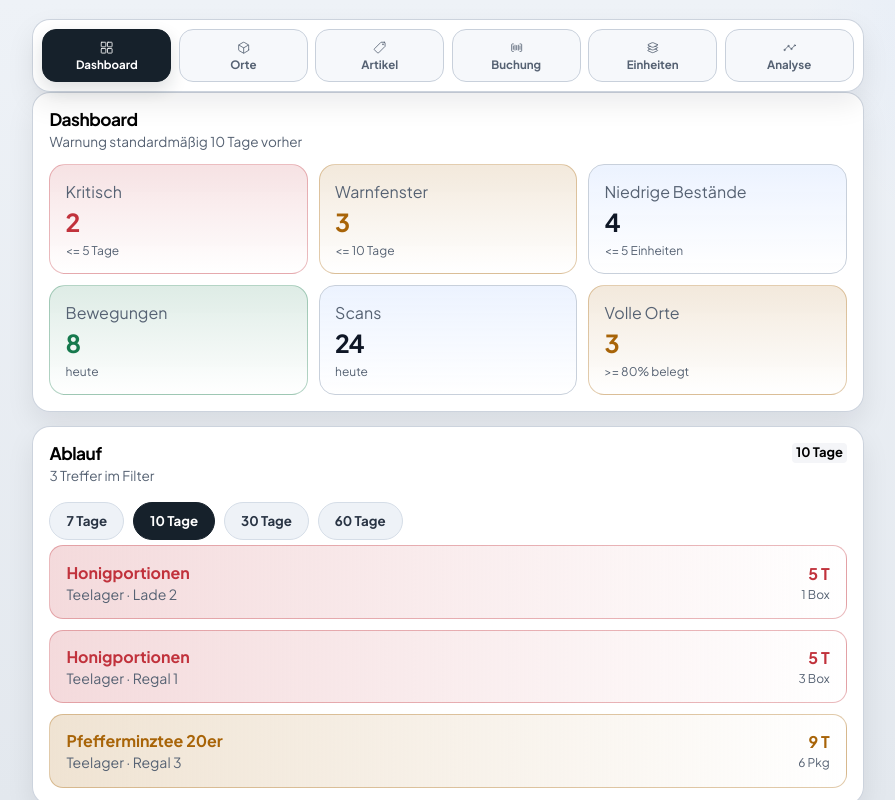
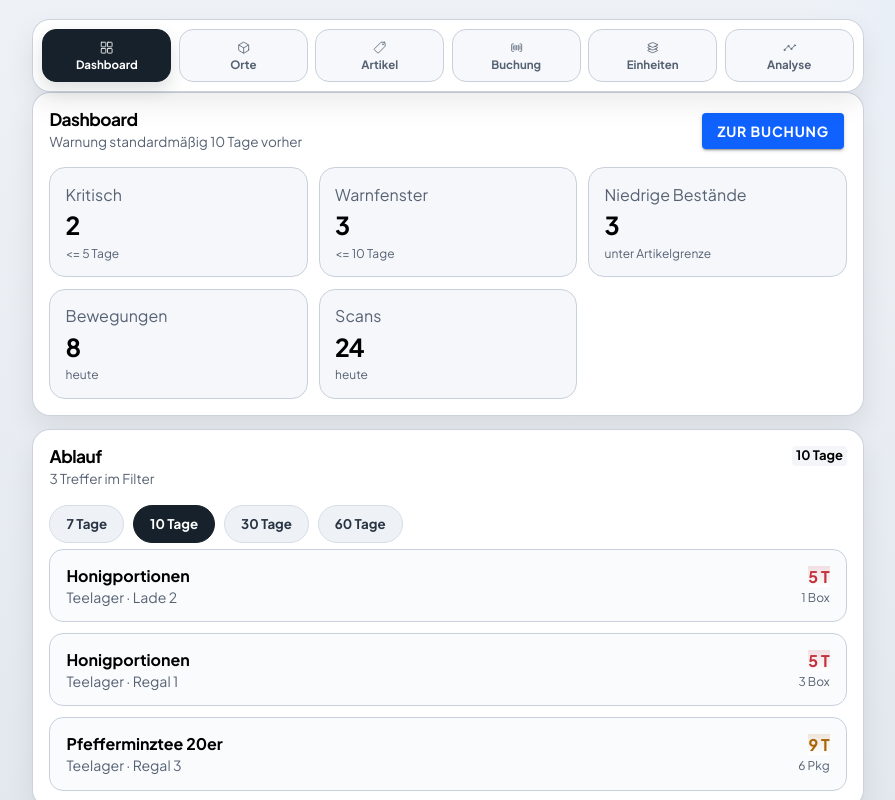
Before and after one commit to nitevlite/lagerkontrolle, a React (Vite) app: page / in a window 1280 px wide. Both pictures are taken after a click on the button "Dashboard". Shown: the whole page, without its empty margins (192-1087 px from the left). Built offline with nearby package versions, Linux system fonts and the light colour scheme.

Commit message:
Refine dashboard alerts and booking selection

```diff
--- a/src/App.tsx
+++ b/src/App.tsx
@@ -103,6 +103,7 @@ function App() {
   const [itemBarcodeDraft, setItemBarcodeDraft] = useState("");
   const [itemUnitTypeId, setItemUnitTypeId] = useState("");
   const [itemPreferredLocationId, setItemPreferredLocationId] = useState("");
+  const [itemLowStockThresholdDraft, setItemLowStockThresholdDraft] = useState("5");
   const [itemTrackExpiryDraft, setItemTrackExpiryDraft] = useState(true);
   const [batchCodeDraft, setBatchCodeDraft] = useState("");
   const [batchExpiryDateDraft, setBatchExpiryDateDraft] = useState("");
@@ -118,7 +119,6 @@ function App() {
   const [bookingNewBatchCodeDraft, setBookingNewBatchCodeDraft] = useState("");
   const [bookingNewBatchExpiryDraft, setBookingNewBatchExpiryDraft] = useState("");
   const [bookingAdjustmentDirection, setBookingAdjustmentDirection] = useState<"increase" | "decrease">("increase");
-  const [bookingItemFilterDraft, setBookingItemFilterDraft] = useState("");
   const [scanMode, setScanMode] = useState<"booking-item" | "item-barcode" | null>(null);
   const [scanMessage, setScanMessage] = useState<string | null>(null);
   const [scanInputDraft, setScanInputDraft] = useState("");
@@ -264,6 +264,7 @@ function App() {
       setItemBarcodeDraft("");
       setItemUnitTypeId(snapshotState?.unitTypes[0]?.id ?? "");
       setItemPreferredLocationId(snapshotState?.locations[0]?.id ?? "");
+      setItemLowStockThresholdDraft("5");
       setItemTrackExpiryDraft(true);
       return;
     }
@@ -273,6 +274,7 @@ function App() {
       setItemBarcodeDraft(currentItem.barcode ?? "");
       setItemUnitTypeId(currentItem.unitTypeId);
       setItemPreferredLocationId(currentItem.preferredLocationId ?? snapshotState?.locations[0]?.id ?? "");
+      setItemLowStockThresholdDraft(String(currentItem.lowStockThreshold ?? 5));
       setItemTrackExpiryDraft(currentItem.trackExpiry);
       return;
     }
@@ -281,6 +283,7 @@ function App() {
     setItemBarcodeDraft("");
     setItemUnitTypeId(snapshotState?.unitTypes[0]?.id ?? "");
     setItemPreferredLocationId(snapshotState?.locations[0]?.id ?? "");
+    setItemLowStockThresholdDraft("5");
     setItemTrackExpiryDraft(true);
   }, [currentItem, itemDetailId, snapshotState]);
 
@@ -498,7 +501,8 @@ function App() {
             trackExpiry: item.trackExpiry,
             nextExpiry: nextExpiry ? displayDateFormatter.format(new Date(nextExpiry)) : "ohne Ablauf",
             unitLabel: unitType?.shortCode ?? "?",
-            preferredLocationName: preferredLocation?.name ?? "kein Ort"
+            preferredLocationName: preferredLocation?.name ?? "kein Ort",
+            lowStockThreshold: item.lowStockThreshold
           };
         })
         .sort((left, right) => left.name.localeCompare(right.name)),
@@ -664,18 +668,7 @@ function App() {
     );
   }, [itemFilterDraft, sortedItemSummaries]);
 
-  const bookingItems = useMemo(() => {
-    const query = bookingItemFilterDraft.trim().toLocaleLowerCase();
-    if (!query) {
-      return sortedItemSummaries;
-    }
-
-    return sortedItemSummaries.filter(
-      (item) =>
-        item.name.toLocaleLowerCase().includes(query) ||
-        item.barcode.toLocaleLowerCase().includes(query)
-    );
-  }, [bookingItemFilterDraft, sortedItemSummaries]);
+  const bookingItems = sortedItemSummaries;
 
   const bookingItem = itemSummaries.find((item) => item.id === bookingItemId) ?? null;
   const bookingLocation = viewModel?.locations.find((location) => location.id === bookingLocationId) ?? null;
@@ -907,7 +900,6 @@ function App() {
       const matchedItem = itemSummaries.find((item) => item.barcode === rawValue);
       if (matchedItem) {
         setBookingItemId(matchedItem.id);
-        setBookingItemFilterDraft(rawValue);
         closeScan();
         focusNextBookingField();
         return;
@@ -1044,7 +1036,8 @@ function App() {
           unitTypeId,
           barcode: itemBarcodeDraft,
           trackExpiry: itemTrackExpiryDraft,
-          preferredLocationId: itemPreferredLocationId || undefined
+          preferredLocationId: itemPreferredLocationId || undefined,
+          lowStockThreshold: Math.max(0, Number(itemLowStockThresholdDraft || "0"))
         });
       } else {
         const newItemId = await addItem({
@@ -1052,7 +1045,8 @@ function App() {
           unitTypeId,
           barcode: itemBarcodeDraft,
           trackExpiry: itemTrackExpiryDraft,
-          preferredLocationId: itemPreferredLocationId || undefined
+          preferredLocationId: itemPreferredLocationId || undefined,
+          lowStockThreshold: Math.max(0, Number(itemLowStockThresholdDraft || "0"))
         });
         if (newItemId) {
           setSelectedItemId(newItemId);
@@ -1230,6 +1224,7 @@ function App() {
     setItemBarcodeDraft("");
     setItemUnitTypeId(snapshotState?.unitTypes[0]?.id ?? "");
     setItemPreferredLocationId(snapshotState?.locations[0]?.id ?? "");
+    setItemLowStockThresholdDraft("5");
     setItemTrackExpiryDraft(true);
     setBatchCodeDraft("");
     setBatchExpiryDateDraft("");
@@ -1306,10 +1301,13 @@ function App() {
                           <h1>Dashboard</h1>
                           <span>Warnung standardmäßig {viewModel.settings.expiryWarningDays} Tage vorher</span>
                         </div>
+                        <IonButton className="primary-button" onClick={() => setActiveView("booking")}>
+                          Zur Buchung
+                        </IonButton>
                       </header>
                       <div className="metric-grid">
                         {viewModel.dashboardStats.map((stat) => (
-                          <article key={stat.id} className={`metric-card ${toneClass(stat.tone)}`}>
+                          <article key={stat.id} className="metric-card">
                             <span>{stat.label}</span>
                             <strong>{stat.value}</strong>
                             <small>{stat.detail}</small>
@@ -1342,16 +1340,7 @@ function App() {
 
                       <div className="list">
                         {visibleAlerts.map((alert) => (
-                          <article
-                            key={alert.id}
-                            className={`list-row list-row--alert ${toneClass(
-                              alert.daysUntilExpiry <= 5
-                                ? "critical"
-                                : alert.daysUntilExpiry <= viewModel.settings.expiryWarningDays
-                                  ? "warning"
-                                  : "neutral"
-                            )}`}
-                          >
+                          <article key={alert.id} className="list-row">
                             <div className="list-row__main">
                               <strong>{alert.itemName}</strong>
                               <span>
@@ -1359,10 +1348,44 @@ function App() {
                               </span>
                             </div>
                             <div className="list-row__meta">
-                              <b>{alert.daysUntilExpiry} T</b>
+                              <b
+                                className={`status-text ${toneClass(
+                                  alert.daysUntilExpiry <= 5
+                                    ? "critical"
+                                    : alert.daysUntilExpiry <= viewModel.settings.expiryWarningDays
+                                      ? "warning"
+                                      : "good"
+                                )}`}
+                              >
+                                {alert.daysUntilExpiry} T
+                              </b>
                               <small>
                                 {alert.quantity} {alert.unitShortCode}
                               </small>
+                            </div>
+                          </article>
+                        ))}
+                      </div>
+                    </section>
+
+                    <section className="surface">
+                      <header className="section-header">
+                        <div>
+                          <h2>Niedrige Bestände</h2>
+                          <span>{viewModel.lowStockAlerts.length} Treffer</span>
+                        </div>
+                      </header>
+                      <div className="list">
+                        {viewModel.lowStockAlerts.map((alert) => (
+                          <article key={alert.id} className="list-row">
+                            <div className="list-row__main">
+                              <strong>{alert.itemName}</strong>
+                              <span>{alert.locationName}</span>
+                            </div>
+                            <div className="list-row__meta">
+                              <b>
+                                {alert.quantity} / {alert.minimumQuantity} {alert.unitShortCode}
+                              </b>
                             </div>
                           </article>
                         ))}
@@ -1807,6 +1830,14 @@ function App() {
                               </select>
                             </label>
                             <IonItem className="compact-field">
+                              <IonLabel position="stacked">Niedriger Bestand ab</IonLabel>
+                              <IonInput
+                                type="number"
+                                value={itemLowStockThresholdDraft}
+                                onIonInput={(event) => setItemLowStockThresholdDraft(String(event.detail.value ?? ""))}
+                              />
+                            </IonItem>
+                            <IonItem className="compact-field">
                               <IonLabel position="stacked">Barcode</IonLabel>
                               <IonInput
                                 ref={itemBarcodeInputRef}
@@ -1962,6 +1993,20 @@ function App() {
                       </header>
                       <div className="booking-form-stack">
                         <label className="form-field">
+                          <span>Artikel</span>
+                          <select
+                            className="app-select"
+                            value={bookingItemId}
+                            onChange={(event) => setBookingItemId(event.target.value)}
+                          >
+                            {bookingItems.map((item) => (
+                              <option key={item.id} value={item.id}>
+                                {item.name}
+                              </option>
+                            ))}
+                          </select>
+                        </label>
+                        <label className="form-field">
                           <span>Ort</span>
                           <select
                             className="app-select"
@@ -2259,42 +2304,6 @@ function App() {
                         ))}
                       </div>
                     </section>
-
-                    <section className="surface">
-                      <header className="section-header">
-                        <div>
-                          <h2>Artikel wählen</h2>
-                        </div>
-                      </header>
-                      <IonItem className="compact-field compact-field--filter">
-                        <IonLabel position="stacked">Filtern</IonLabel>
-                        <IonInput
-                          value={bookingItemFilterDraft}
-                          placeholder="Name oder Barcode"
-                          onIonInput={(event) => setBookingItemFilterDraft(String(event.detail.value ?? ""))}
-                        />
-                      </IonItem>
-                      <div className="list">
-                        {bookingItems.slice(0, 8).map((item) => (
-                          <article
-                            key={item.id}
-                            className={item.id === bookingItemId ? "list-row list-row--selected" : "list-row list-row--clickable"}
-                            onClick={() => setBookingItemId(item.id)}
-                          >
-                            <div className="list-row__main">
-                              <strong>{item.name}</strong>
-                              <span>{item.barcode}</span>
-                            </div>
-                            <div className="list-row__meta">
-                              <b>
-                                {item.batchCount} Chargen · {item.totalQuantity} {item.unitLabel}
-                              </b>
-                              <small>{item.nextExpiry}</small>
-                            </div>
-                          </article>
-                        ))}
-                      </div>
-                    </section>
                   </div>
                 ) : null}
 
@@ -2360,25 +2369,7 @@ function App() {
                     <section className="surface">
                       <header className="section-header">
                         <div>
-                          <h1>Analyse</h1>
-                          <span>Kennzahlen für Alltag und Leitung</span>
-                        </div>
-                      </header>
-                      <div className="metric-grid">
-                        {viewModel.analyticsMetrics.map((metric) => (
-                          <article key={metric.id} className="metric-card tone-neutral">
-                            <span>{metric.title}</span>
-                            <strong>{metric.value}</strong>
-                            <small>{metric.detail}</small>
-                          </article>
-                        ))}
-                      </div>
-                    </section>
-
-                    <section className="surface">
-                      <header className="section-header">
-                        <div>
-                          <h2>Risiko zuerst</h2>
+                          <h1>Nächste Abläufe</h1>
                         </div>
                       </header>
                       <div className="list">
--- a/src/data/db.ts
+++ b/src/data/db.ts
@@ -78,6 +78,26 @@ class LagerkontrolleDatabase extends Dexie {
           });
         }
       });
+    this.version(4)
+      .stores({
+        locations: "id, name",
+        slots: "id, locationId, sortOrder",
+        unitTypes: "id, name, shortCode",
+        items: "id, name, unitTypeId, barcode, preferredLocationId, lowStockThreshold",
+        batches: "id, itemId, expiryDate",
+        movements: "id, batchId, kind, createdAt, fromSlotId, toSlotId",
+        settings: "id"
+      })
+      .upgrade(async (tx) => {
+        const itemsTable = tx.table<Item, "id">("items");
+        const items = await itemsTable.toArray();
+        for (const item of items) {
+          await itemsTable.put({
+            ...item,
+            lowStockThreshold: item.lowStockThreshold ?? 5
+          });
+        }
+      });
   }
 }
 
--- a/src/data/repositories.ts
+++ b/src/data/repositories.ts
@@ -61,6 +61,7 @@ export async function addItem(input: {
   barcode?: string;
   trackExpiry: boolean;
   preferredLocationId?: string;
+  lowStockThreshold: number;
 }) {
   const name = input.name.trim();
   if (!name) {
@@ -83,7 +84,8 @@ export async function addItem(input: {
     unitTypeId: input.unitTypeId,
     barcode: input.barcode?.trim() || undefined,
     trackExpiry: input.trackExpiry,
-    preferredLocationId: input.preferredLocationId
+    preferredLocationId: input.preferredLocationId,
+    lowStockThreshold: Math.max(0, Number(input.lowStockThreshold || 0))
   });
 
   return id;
@@ -96,6 +98,7 @@ export async function updateItem(input: {
   barcode?: string;
   trackExpiry: boolean;
   preferredLocationId?: string;
+  lowStockThreshold: number;
 }) {
   const name = input.name.trim();
   if (!name) {
@@ -115,7 +118,8 @@ export async function updateItem(input: {
     unitTypeId: input.unitTypeId,
     barcode: input.barcode?.trim() || undefined,
     trackExpiry: input.trackExpiry,
-    preferredLocationId: input.preferredLocationId
+    preferredLocationId: input.preferredLocationId,
+    lowStockThreshold: Math.max(0, Number(input.lowStockThreshold || 0))
   });
 }
 
--- a/src/domain/model.ts
+++ b/src/domain/model.ts
@@ -28,6 +28,7 @@ export type Item = {
   barcode?: string;
   trackExpiry: boolean;
   preferredLocationId?: EntityId;
+  lowStockThreshold: number;
 };
 
 export type Batch = {
--- a/src/domain/seed.ts
+++ b/src/domain/seed.ts
@@ -23,13 +23,13 @@ const unitTypes: UnitType[] = [
 ];
 
 const items: Item[] = [
-  { id: "item-camomile", name: "Kamillentee 20er", unitTypeId: "unit-pack", barcode: "900001", trackExpiry: true, preferredLocationId: "loc-tea" },
-  { id: "item-peppermint", name: "Pfefferminztee 20er", unitTypeId: "unit-pack", barcode: "900002", trackExpiry: true, preferredLocationId: "loc-tea" },
-  { id: "item-green", name: "Grüntee Bio", unitTypeId: "unit-pack", barcode: "900003", trackExpiry: true, preferredLocationId: "loc-tea" },
-  { id: "item-honey", name: "Honigportionen", unitTypeId: "unit-box", barcode: "900004", trackExpiry: true, preferredLocationId: "loc-tea" },
-  { id: "item-ginger", name: "Ingwersirup", unitTypeId: "unit-bottle", barcode: "900005", trackExpiry: true, preferredLocationId: "loc-syrup" },
-  { id: "item-raspberry", name: "Himbeersirup", unitTypeId: "unit-bottle", barcode: "900006", trackExpiry: true, preferredLocationId: "loc-syrup" },
-  { id: "item-napkins", name: "Serviettenpaket", unitTypeId: "unit-pack", barcode: "900007", trackExpiry: false, preferredLocationId: "loc-service" }
+  { id: "item-camomile", name: "Kamillentee 20er", unitTypeId: "unit-pack", barcode: "900001", trackExpiry: true, preferredLocationId: "loc-tea", lowStockThreshold: 10 },
+  { id: "item-peppermint", name: "Pfefferminztee 20er", unitTypeId: "unit-pack", barcode: "900002", trackExpiry: true, preferredLocationId: "loc-tea", lowStockThreshold: 8 },
+  { id: "item-green", name: "Grüntee Bio", unitTypeId: "unit-pack", barcode: "900003", trackExpiry: true, preferredLocationId: "loc-tea", lowStockThreshold: 8 },
+  { id: "item-honey", name: "Honigportionen", unitTypeId: "unit-box", barcode: "900004", trackExpiry: true, preferredLocationId: "loc-tea", lowStockThreshold: 6 },
+  { id: "item-ginger", name: "Ingwersirup", unitTypeId: "unit-bottle", barcode: "900005", trackExpiry: true, preferredLocationId: "loc-syrup", lowStockThreshold: 3 },
+  { id: "item-raspberry", name: "Himbeersirup", unitTypeId: "unit-bottle", barcode: "900006", trackExpiry: true, preferredLocationId: "loc-syrup", lowStockThreshold: 3 },
+  { id: "item-napkins", name: "Serviettenpaket", unitTypeId: "unit-pack", barcode: "900007", trackExpiry: false, preferredLocationId: "loc-service", lowStockThreshold: 4 }
 ];
 
 const batches: Batch[] = [
--- a/src/domain/selectors.ts
+++ b/src/domain/selectors.ts
@@ -46,6 +46,15 @@ export type ExpiryAlert = {
   reminderDueInDays: number;
 };
 
+export type LowStockAlert = {
+  id: string;
+  itemName: string;
+  quantity: number;
+  minimumQuantity: number;
+  unitShortCode: string;
+  locationName: string;
+};
+
 export type MovementSummary = {
   id: string;
   direction: "in" | "out" | "transfer";
@@ -70,6 +79,7 @@ export type AppViewModel = {
   locations: LocationSummary[];
   stockLines: StockLine[];
   expiryAlerts: ExpiryAlert[];
+  lowStockAlerts: LowStockAlert[];
   recentMovements: MovementSummary[];
   dashboardStats: DashboardStat[];
   analyticsMetrics: AnalyticsMetric[];
@@ -197,6 +207,38 @@ export function buildViewModel(snapshot: DomainSnapshot): AppViewModel {
     })
     .sort((left, right) => left.daysUntilExpiry - right.daysUntilExpiry);
 
+  const lowStockAlerts: LowStockAlert[] = snapshot.items
+    .map((item) => {
+      const relatedBatches = snapshot.batches.filter((batch) => batch.itemId === item.id);
+      const totalQuantity = relatedBatches.reduce((sum, batch) => {
+        const quantity = stockLines
+          .filter((line) => line.id.endsWith(`:${batch.id}`))
+          .reduce((lineSum, line) => lineSum + line.quantity, 0);
+        return sum + quantity;
+      }, 0);
+
+      if (item.lowStockThreshold <= 0 || totalQuantity > item.lowStockThreshold) {
+        return null;
+      }
+
+      const locationName =
+        locationById.get(item.preferredLocationId ?? "")?.name ??
+        stockLines.find((line) => line.itemName === item.name)?.locationName ??
+        "kein Ort";
+      const unitShortCode = unitById.get(item.unitTypeId)?.shortCode ?? "?";
+
+      return {
+        id: item.id,
+        itemName: item.name,
+        quantity: totalQuantity,
+        minimumQuantity: item.lowStockThreshold,
+        unitShortCode,
+        locationName
+      };
+    })
+    .filter((item): item is LowStockAlert => Boolean(item))
+    .sort((left, right) => left.quantity - right.quantity);
+
   const locations: LocationSummary[] = snapshot.locations.map((location) => {
     const locationSlots = snapshot.slots.filter((slot) => slot.locationId === location.id);
     const activeLines = stockLines.filter((line) => line.locationId === location.id);
@@ -246,8 +288,7 @@ export function buildViewModel(snapshot: DomainSnapshot): AppViewModel {
 
   const criticalCount = expiryAlerts.filter((alert) => alert.daysUntilExpiry <= 5).length;
   const warningCount = expiryAlerts.filter((alert) => alert.daysUntilExpiry <= snapshot.settings.expiryWarningDays).length;
-  const lowStockCount = stockLines.filter((line) => line.quantity <= 5).length;
-  const highOccupancy = locations.filter((location) => location.occupancyPercent >= 80).length;
+  const lowStockCount = lowStockAlerts.length;
 
   const dashboardStats: DashboardStat[] = [
     {
@@ -268,7 +309,7 @@ export function buildViewModel(snapshot: DomainSnapshot): AppViewModel {
       id: "low-stock",
       label: "Niedrige Bestände",
       value: String(lowStockCount),
-      detail: "<= 5 Einheiten",
+      detail: "unter Artikelgrenze",
       tone: "neutral"
     },
     {
@@ -284,13 +325,6 @@ export function buildViewModel(snapshot: DomainSnapshot): AppViewModel {
       value: "24",
       detail: "heute",
       tone: "neutral"
-    },
-    {
-      id: "occupancy",
-      label: "Volle Orte",
-      value: String(highOccupancy),
-      detail: ">= 80% belegt",
-      tone: "warning"
     }
   ];
 
@@ -317,6 +351,7 @@ export function buildViewModel(snapshot: DomainSnapshot): AppViewModel {
     locations,
     stockLines,
     expiryAlerts,
+    lowStockAlerts,
     recentMovements,
     dashboardStats,
     analyticsMetrics
```
Also changed, not shown: 3 other files (tests, documents, lock files or other folders).
